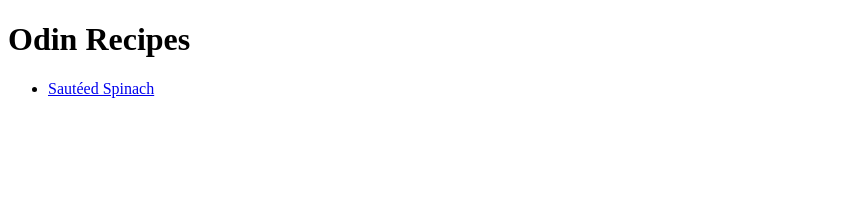
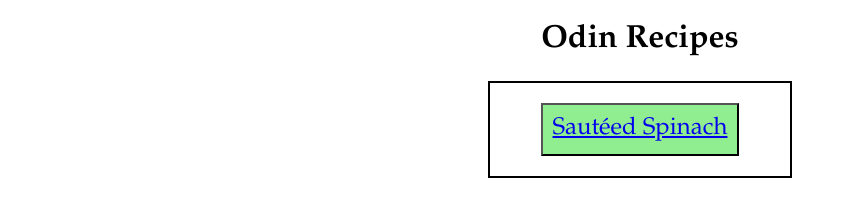
Before and after one commit to tpb17/odin-recipes, a plain HTML site: page index.html in a window 1280 px wide. Shown: the whole page, without its empty margins (0-846 px from the left). Drawn offline with Linux system fonts and the light colour scheme.

Commit message:
Added basic CSS

```diff
--- a/index.html
+++ b/index.html
@@ -3,12 +3,15 @@
 <head>
     <meta charset="UTF-8">
     <meta name="viewport" content="width=device-width, initial-scale=1.0">
-    <title>Document</title>
+    <title>Index</title>
+    <link rel="stylesheet" href="style.css">
 </head>
 <body>
-    <h1>Odin Recipes</h1>
-    <ul>
-        <li><a href="recipes/sauteed-spinach.html">Sautéed Spinach</a></li>
-    </ul>
+    <h1 class="title centered">Odin Recipes</h1>
+    <div class="box">
+        <button class="listed">
+            <a href="recipes/sauteed-spinach.html">Sautéed Spinach</a>
+        </button>
+    </div>
 </body>
 </html>
--- /dev/null
+++ b/style.css
@@ -0,0 +1,44 @@
+* {
+    font-family: "Garamond", serif;
+}
+
+.title {
+    font-weight: bold;
+}
+
+.centered {
+    text-align: center;
+}
+
+.spinach {
+    color: green;
+}
+
+img {
+    height: 400px;
+    width: auto;
+}
+
+button {
+    color: white;
+    background-color: lightgreen;
+}
+
+.listed {
+    padding: 10px;
+    font-size: 24px;
+}
+
+.box {
+    background-color: white;
+    padding-top: 20px;
+    padding-bottom: 20px;
+    padding-left: 50px;
+    padding-right: 50px;
+    margin: auto;
+    display: block;
+    border: solid black 2px;
+    width: 200px;
+    height: auto;
+    text-align: center;
+}
```
Also changed, not shown: recipes/sauteed-spinach.html (+8 -5 lines).
